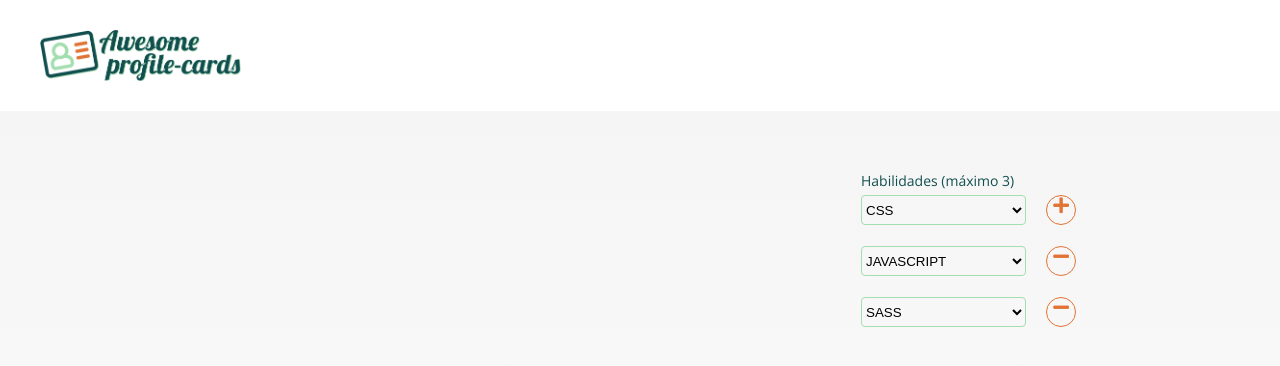
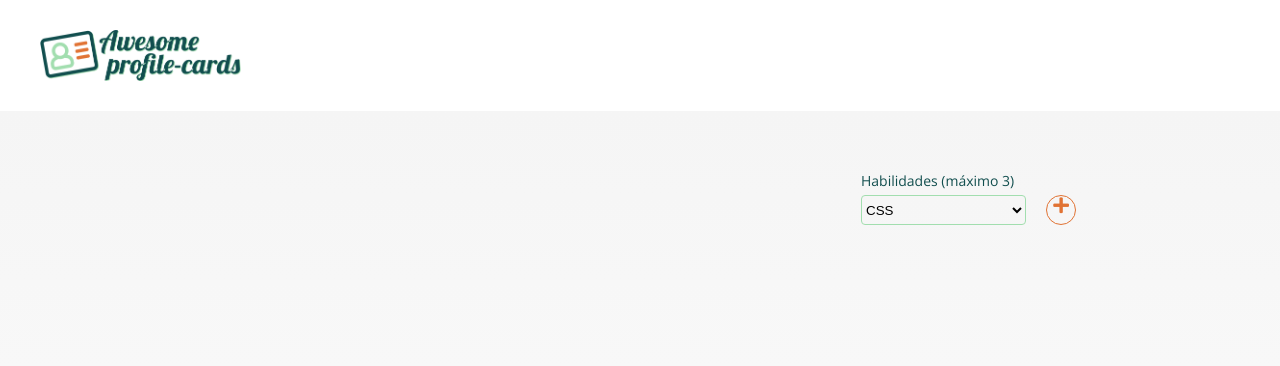
Before and after one commit to Adalab/dorcas-s2-stringer-things, a website: page cardGenerator.html in a window 1280 px wide. Drawn offline with nearby package versions, Linux system fonts and the light colour scheme.

Commit message:
add first box

```diff
--- a/cardGenerator.html
+++ b/cardGenerator.html
@@ -38,7 +38,7 @@
                   <i class="fas fa-plus"></i>
                 </button>
               </div>
-              <div class="ability-box js-ability-box">
+              <div class="ability-box js-ability-box hidden">
                 <select class="select-abilities" name="abilities" onchange="selectSkills()">
                   <option value="CSS">CSS</option>
                   <option value="JAVASCRIPT" selected>JAVASCRIPT</option>
@@ -48,7 +48,7 @@
                   <i class="fas fa-minus"></i>
                 </button>
               </div>
-              <div class="ability-box js-ability-box">
+              <div class="ability-box js-ability-box hidden">
                 <select class="select-abilities" name="abilities">
                   <option value="CSS">CSS</option>
                   <option value="JAVASCRIPT">JAVASCRIPT</option>
--- a/js/main.js
+++ b/js/main.js
@@ -76,18 +76,18 @@
 
 var buttonAdd = document.querySelector('.js-button-abilitiesPlus');
 var buttonRemove = document.querySelectorAll('.js-button-abilitiesMinus');
+var boxSkills = document.querySelectorAll('.js-ability-box');
 
 
 function addSkill(){
   console.log('edu');
+  boxSkills[1].classList.remove('hidden');
 }
 
 function removeSkill(){
   console.log('raquel');
 }
 
-
-
 buttonAdd.addEventListener('click', addSkill);
 buttonRemove[0].addEventListener('click', removeSkill);
 buttonRemove[1].addEventListener('click', removeSkill);
```
Also changed, not shown: js/main.min.js.
